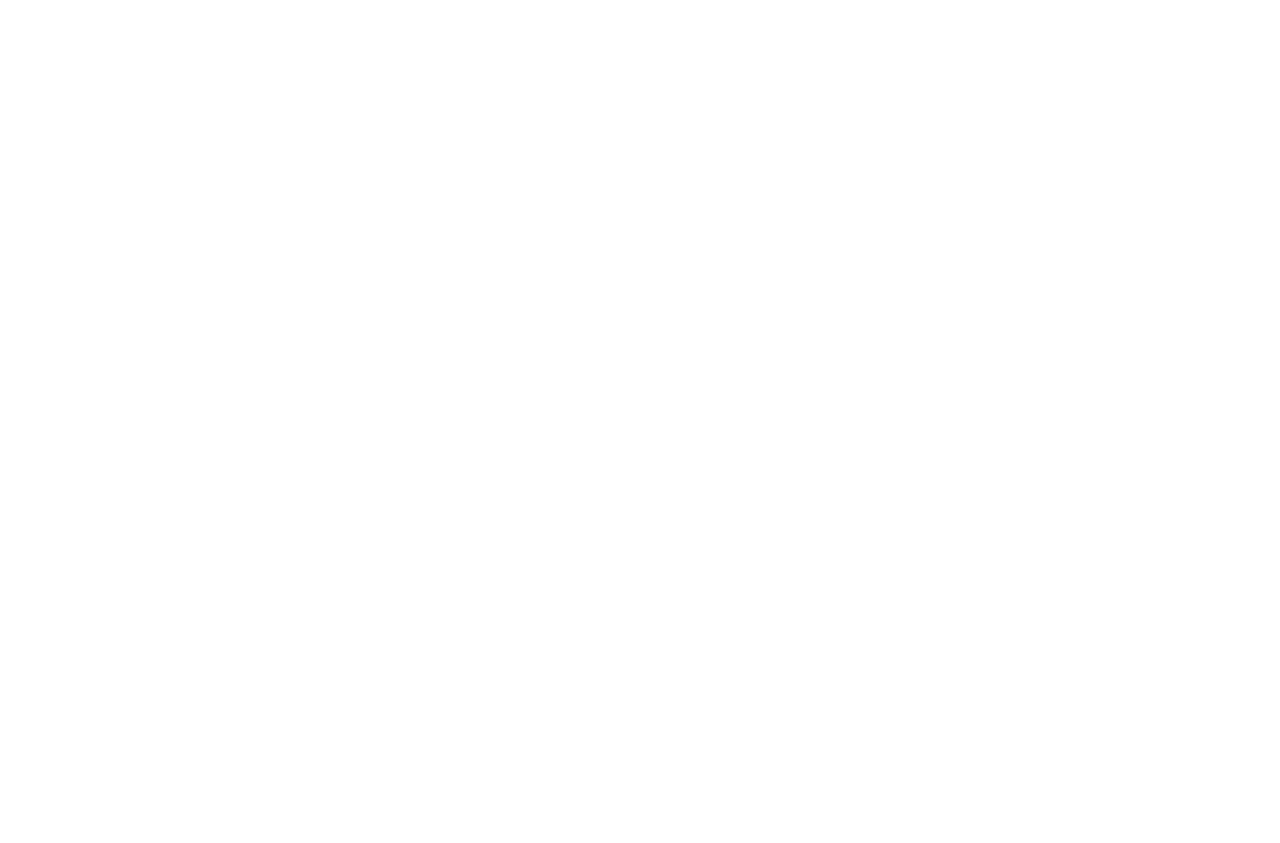
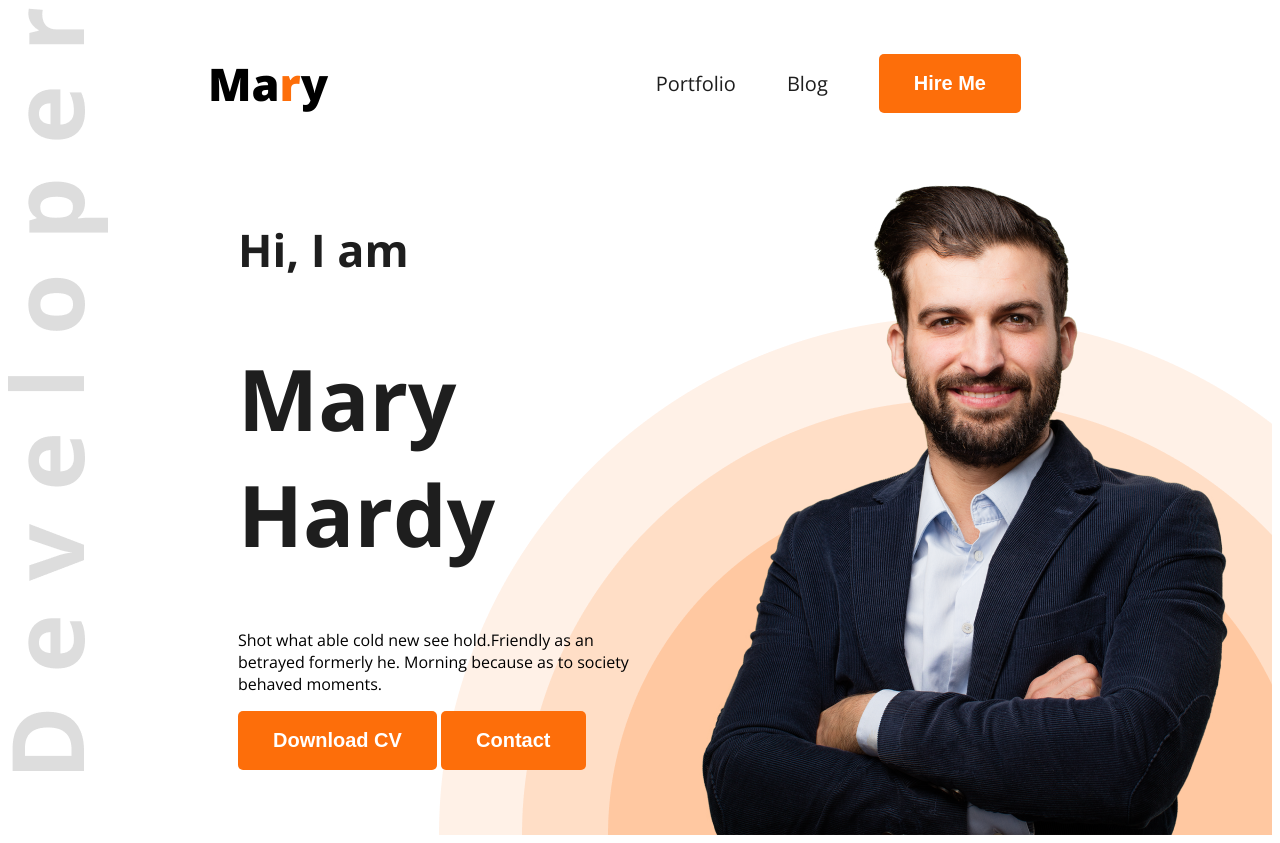
Before and after one commit to arefin2319/portfolio-developer, a plain HTML site: page index.html in a window 1280 px wide. Before the commit the page ends 800 px from the top, so only its background shows below. Drawn offline with nearby package versions, Linux system fonts and the light colour scheme.

Commit message:
added the banner code

```diff
--- a/index.html
+++ b/index.html
@@ -4,10 +4,32 @@
     <meta charset="UTF-8">
     <meta name="viewport" content="width=device-width, initial-scale=1.0">
     <title>Web developer Portfolio</title>
+    <link rel="preconnect" href="https://fonts.googleapis.com">
+<link rel="preconnect" href="https://fonts.gstatic.com" crossorigin>
+<link href="https://fonts.googleapis.com/css2?family=Open+Sans:ital,wght@0,300..800;1,300..800&display=swap" rel="stylesheet">
+    <link rel="stylesheet" href="styles/portfolio.css">
 </head>
-<body>
-    <header>
+<body class="open-sans-normal">
+    <header class="header">
+         <nav>
+            <h3 class="nav-title">Ma<span class="text-primary">r</span>y</h3>
+            <ul>
+               <li class="nav-list"><a class="nav-list" href="">Portfolio</a></li>
+               <li class="nav-list"><a class="nav-list" href="">Blog</a></li>
+               <li class="nav-list"><a class="nav-list" href=""><button class="btn-primary" >Hire Me</button></a></li>
+            </ul>
+         </nav>
+         <div class="banner">
+            <div class="banner-content">
+                  <h4 class="banner-greetings">Hi, I  am</h4>
+                  <h1 class="banner-title">Mary Hardy</h1>
+                <p class="banner-description">Shot what able cold new see hold.Friendly as an betrayed formerly he. Morning because as to society behaved moments.</p>
+                <button class="btn-primary">Download CV</button>
+                <button class="btn-primary">Contact</button>
+            </div>
+            <img class="banner-profile-picture" src="/images/hardy.png" alt="">
 
+         </div>
     </header>
     <main>
 
--- /dev/null
+++ b/styles/portfolio.css
@@ -0,0 +1,81 @@
+
+
+.open-sans-normal {
+  font-family: "Open Sans", sans-serif;
+  font-optical-sizing: auto;
+  font-style: normal;
+  font-variation-settings:
+    "wdth" 100;
+}
+
+/* shared style */
+.text-primary{
+    color: #FD6E0A;
+}
+.btn-primary{
+    background-color: #FD6E0A;
+    font-weight: bold;
+    color: white;
+    border: none;
+    padding: 18px 35px;
+    border-radius: 5px;
+    font-size: 20px;
+}
+/* header */
+.header{
+    background-image: url("../images/developer.png"), url(../images/header_bg.png);
+    background-position: top left, bottom right;
+    background-repeat: no-repeat;
+}
+
+/* nav styles */
+
+nav{
+    display: flex;
+    align-items: center;
+    justify-content: space-between;
+    margin: 0px 200px;
+}
+
+nav ul{
+    display: flex;
+    align-items: center;
+
+}
+nav ul li{
+    margin-right: 51px ;
+}
+
+.nav-title{
+    font-weight: 800;
+    font-size: 45px;
+}
+
+.nav-list{
+    color: #1E1E1E;
+    text-decoration: none;
+    font-size: 20px;
+    list-style: none;
+}
+/* banner styles */
+.banner{
+    display: flex;
+    justify-content: space-between;
+    margin: 0 35px 0 230px;
+}
+.banner-content{
+    width: 580px;
+}
+.banner-greetings{
+    color: #1E1E1E;
+    font-weight: 600px;
+    font-size: 45px;
+}
+.banner-title{
+    font-weight: bold;
+    font-size: 85px;
+    color: #1E1E1E;
+}
+.banner-profile-picture{
+    width: 586px; height: 676px;
+}
```
